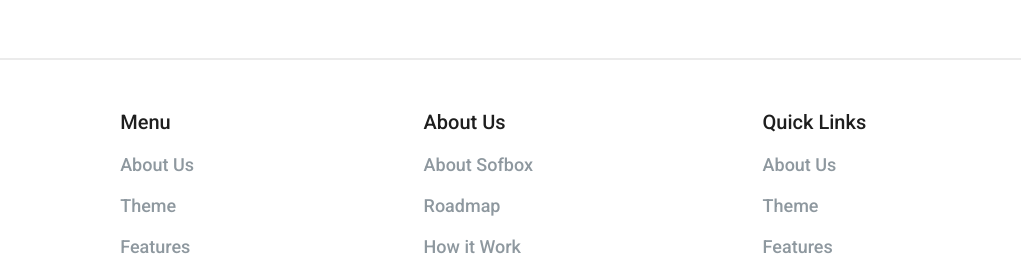
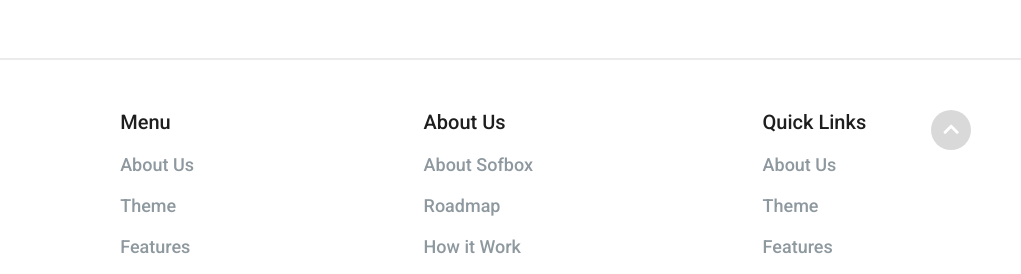
Before and after one commit to daniele-lai/proj-html-vuejs, a website: page index.html in a window 1280 px wide. Shown: the part 4780-5054 px from the top of the page, 259-1280 px from the left. Drawn offline with nearby package versions, Linux system fonts and the light colour scheme.

Commit message:
Aggiunto scroll to top button

```diff
--- a/index.html
+++ b/index.html
@@ -285,6 +285,9 @@
             </ul>
           </div>
         </div>
+        <div class="up">
+          <a href="#"><i class="fas fa-chevron-up"></i></a>
+        </div>
       </div>
     </footer>
   </div>
--- a/src/partials/_footer.scss
+++ b/src/partials/_footer.scss
@@ -35,5 +35,18 @@ footer {
         }
       }
     }
+    .up {
+      position: absolute;
+      right: 50px;
+      height: 40px;
+      width: 40px;
+      border-radius: 31px;
+      background-color: $bgGrey;
+      text-align: center;
+      line-height: 40px;
+      a {
+        color: $textWhite;
+      }
+    }
   }
 }
```
Also changed, not shown: dist/app.css.
